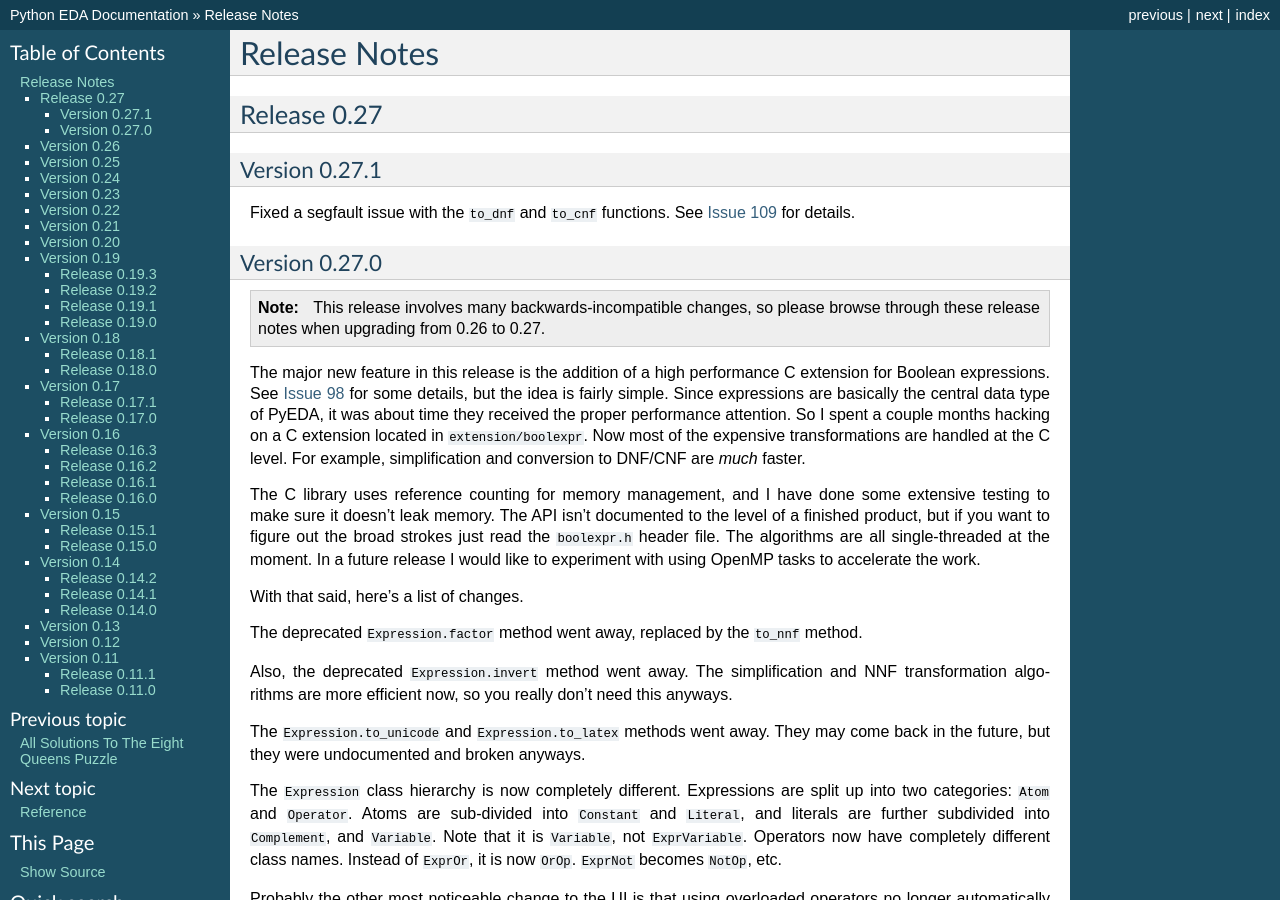
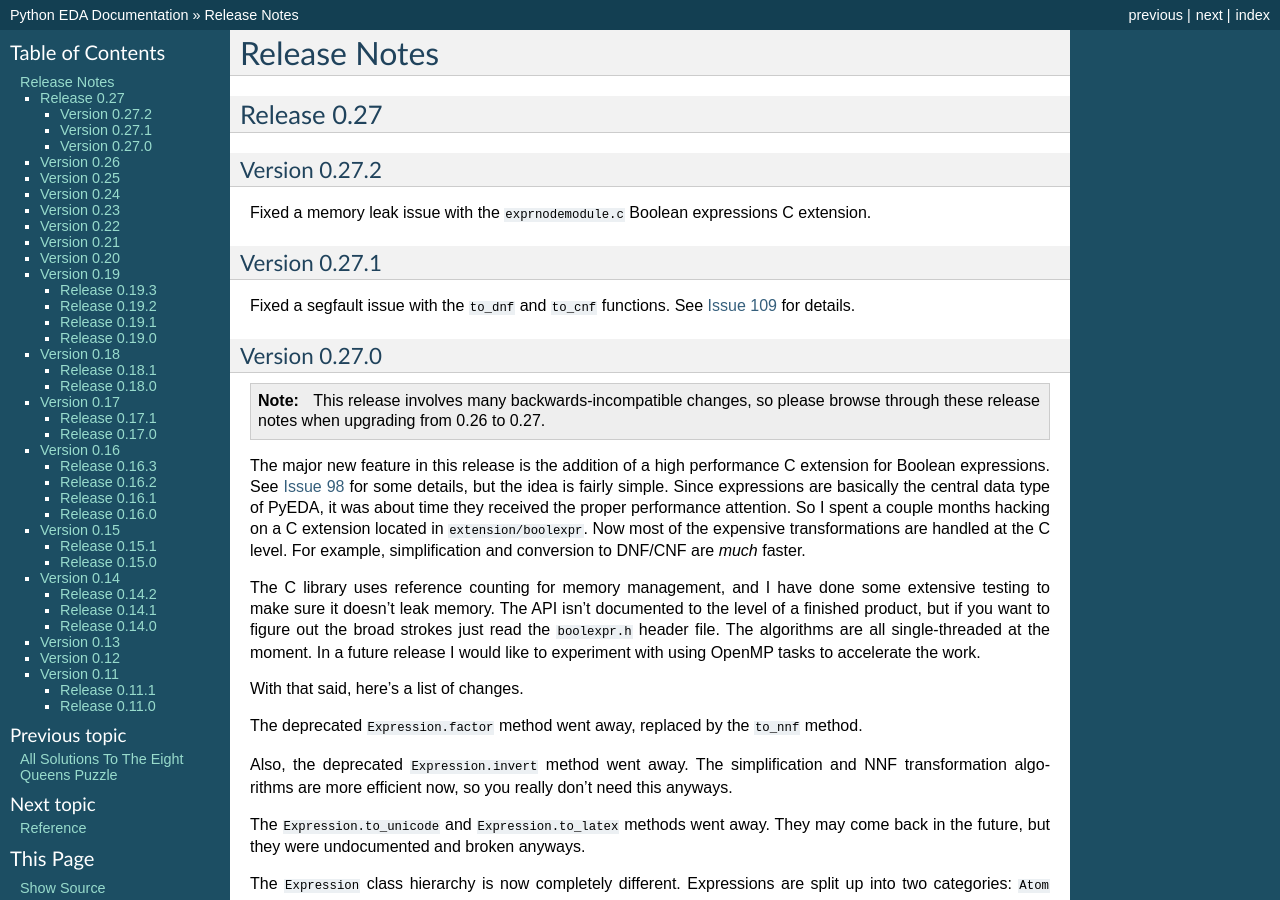
Before and after one commit to cjdrake/pyeda, a Sphinx documentation site: the page built from doc/source/relnotes.rst, in a window 1280 px wide and 900 px high. Built offline with Sphinx 7.4.7, drawn with Linux system fonts in a browser that asks for light colours.

Commit message:
Add 0.27.2 release notes

```diff
--- a/doc/source/relnotes.rst
+++ b/doc/source/relnotes.rst
@@ -6,6 +6,12 @@
 
 Release 0.27
 ============
+
+Version 0.27.2
+--------------
+
+Fixed a memory leak issue with the ``exprnodemodule.c``
+Boolean expressions C extension.
 
 Version 0.27.1
 --------------
```
